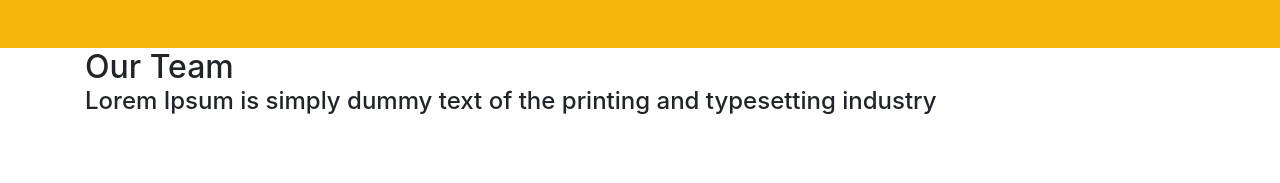
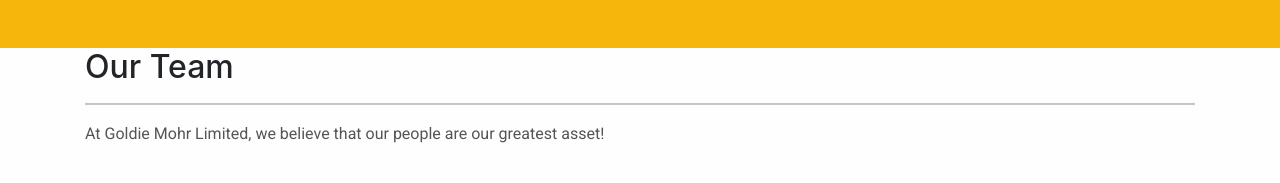
Before and after one commit to GoldieMohrProject/goldie-mohr, a React (Create React App) app in the folder client/: page / in a window 1280 px wide. Shown: the part 2334-2517 px from the top of the page. Built offline with nearby package versions, Linux system fonts and the light colour scheme.

Commit message:
our team added to index

```diff
--- a/client/src/Pages/About/index.js
+++ b/client/src/Pages/About/index.js
@@ -5,6 +5,8 @@
 import { faFacebookF, faTwitter, faLinkedin } from '@fortawesome/free-brands-svg-icons'
 
 import { FontAwesomeIcon } from '@fortawesome/react-fontawesome';
+
+import placeholder from '../../assets/placeholder.png'
 
 
 
@@ -233,26 +235,27 @@
         <div className="container">
           <div className="tittle wow fadeInUp">
 
-            <h2>Our Team</h2>
-            <h4>Lorem Ipsum is simply dummy text of the printing and typesetting industry</h4>
+            <div className="centering">
+              <h2>Our Team</h2>
+              <hr className="short"></hr>
+              </div>
+              <div className="teamstuff">
+                <p>At Goldie Mohr Limited, we believe that our people are our greatest asset!</p>
+            </div>
 
           </div>
           <div className="row team_row">
             <div className="col-md-3 col-sm-6 wow fadeInUp">
+
               <div className="team_membar">
-                <img src="images/team/tm-5.jpg" alt />
+                <img src={placeholder} alt="nothing" />
                 <div className="team_content">
                   <ul>
                     <li><a href="#">
-
                       <FontAwesomeIcon icon={faFacebookF} />
-
                     </a></li>
-
                     <li><a href="#" aria-hidden="true" >
-
                       <FontAwesomeIcon icon={faLinkedin} />
-
                     </a></li>
                   </ul>
                   <a href="#" className="name">Ann McKenna</a>
@@ -260,21 +263,17 @@
                 </div>
               </div>
             </div>
+
             <div className="col-md-3 col-sm-6 wow fadeInUp" data-wow-delay="0.2s">
               <div className="team_membar">
-                <img src="images/team/tm-6.jpg" alt />
+                <img src={placeholder} alt="nothing" />
                 <div className="team_content">
                   <ul>
                     <li><a href="#">
-
                       <FontAwesomeIcon icon={faFacebookF} />
-
                     </a></li>
-
                     <li><a href="#" aria-hidden="true" >
-
                       <FontAwesomeIcon icon={faLinkedin} />
-
                     </a></li>
                   </ul>
                   <a href="#" className="name">Deborah Mohr-Caldwell</a>
@@ -282,21 +281,17 @@
                 </div>
               </div>
             </div>
+
             <div className="col-md-3 col-sm-6 wow fadeInUp" data-wow-delay="0.4s">
               <div className="team_membar">
-                <img src="images/team/tm-7.jpg" alt />
+                <img src={placeholder} alt="nothing" />
                 <div className="team_content">
                   <ul>
                     <li><a href="#">
-
                       <FontAwesomeIcon icon={faFacebookF} />
-
                     </a></li>
-
                     <li><a href="#" aria-hidden="true" >
-
                       <FontAwesomeIcon icon={faLinkedin} />
-
                     </a></li>
                   </ul>
                   <a href="#" className="name">Glen Buch</a>
@@ -304,26 +299,18 @@
                 </div>
               </div>
             </div>
+
             <div className="col-md-3 col-sm-6 wow fadeInUp" data-wow-delay="0.6s">
               <div className="team_membar">
-                <img src="images/team/tm-8.jpg" alt />
+                <img src={placeholder} alt="nothing" />
                 <div className="team_content">
                   <ul>
-
                     <li><a href="#">
-
                       <FontAwesomeIcon icon={faFacebookF} />
-
                     </a></li>
-
                     <li><a href="#" aria-hidden="true" >
-
                       <FontAwesomeIcon icon={faLinkedin} />
-
                     </a></li>
-
-
-
                   </ul>
                   <a href="#" className="name">Mike Buch</a>
                   <h6>Project Manager</h6>
```
